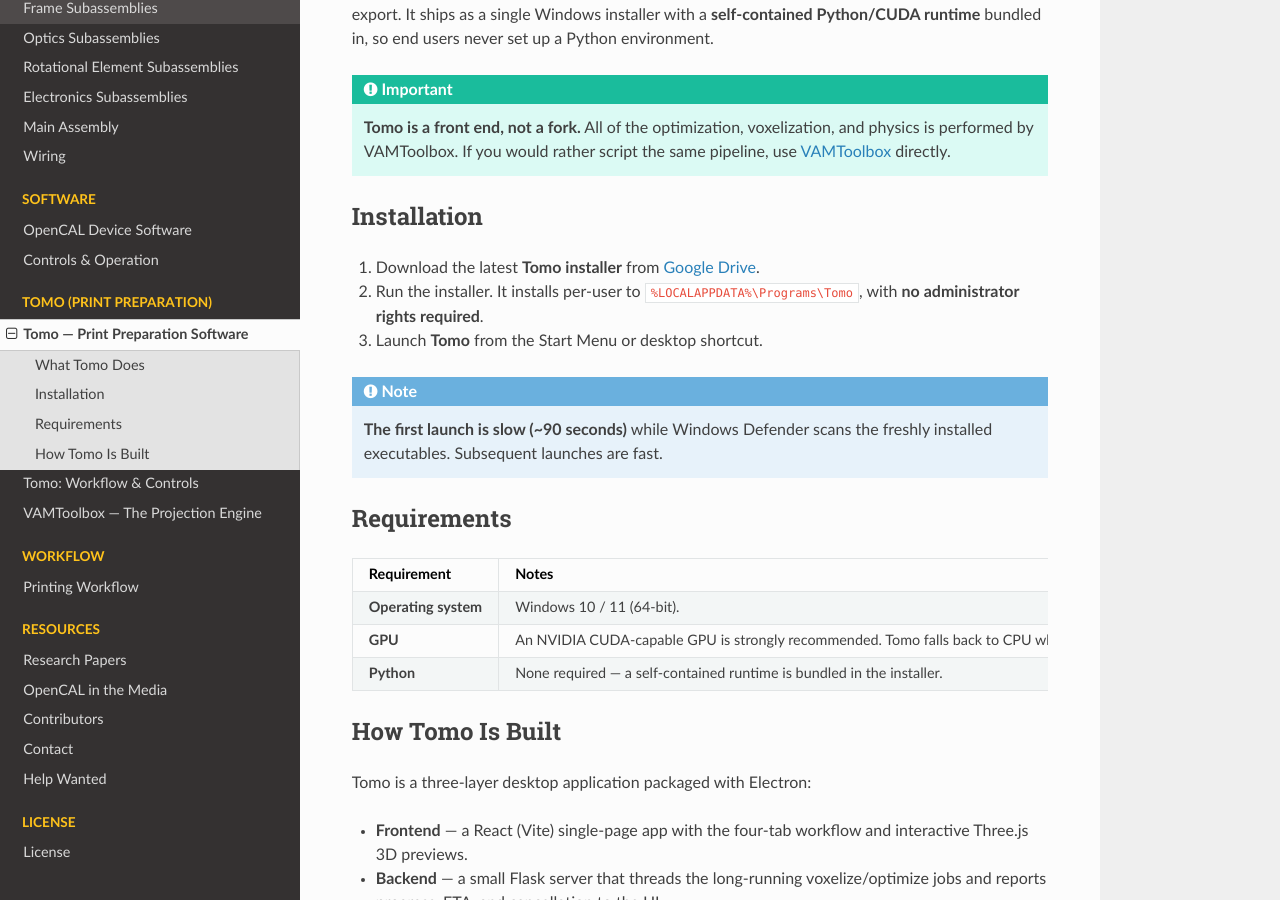
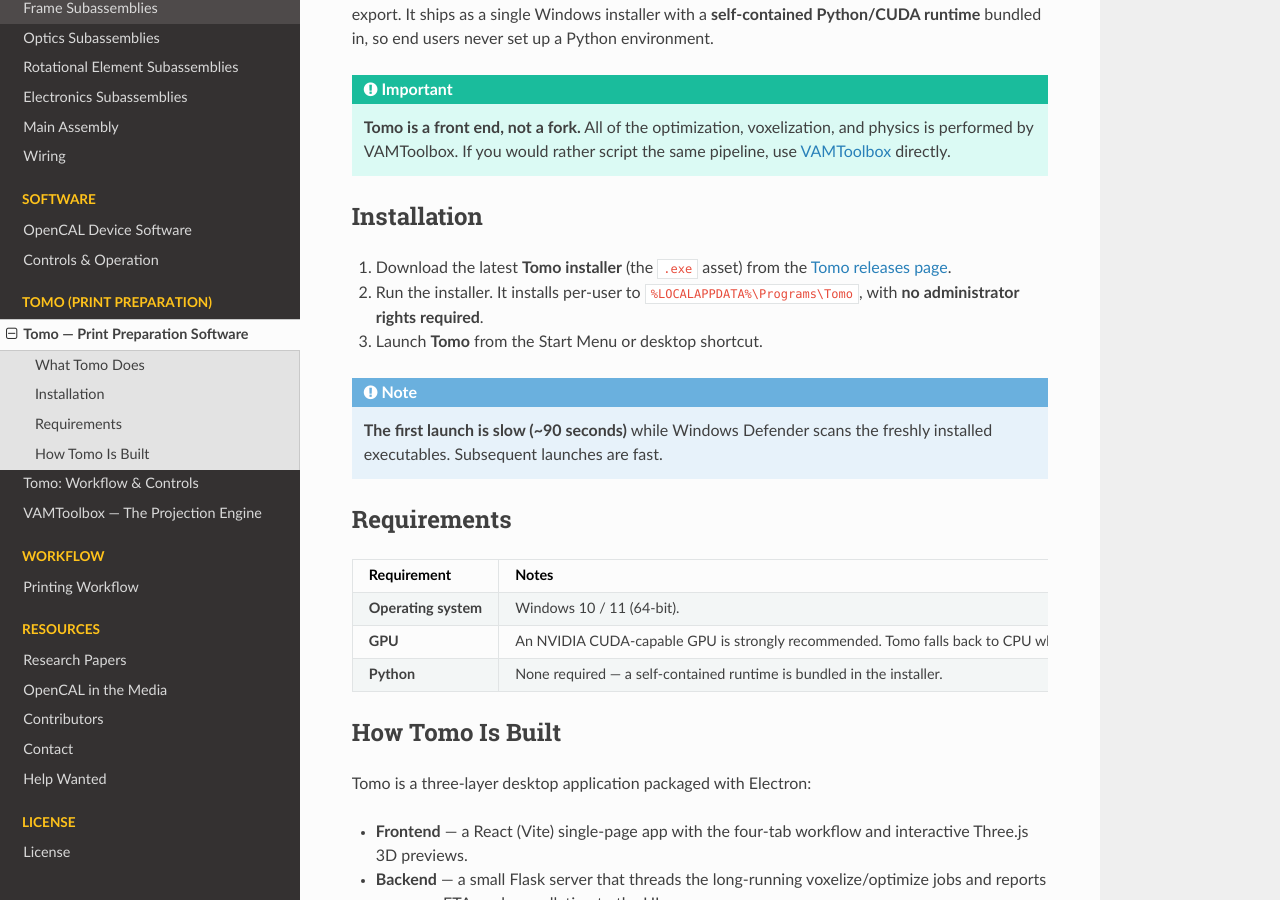
Before and after one commit to computed-axial-lithography/OpenCAL-documentation, a Sphinx documentation site: the page built from docs/source/software/tomo.rst, in a window 1280 px wide and 900 px high, scrolled down 1456 px. Built offline with Sphinx 7.4.7 and the Read the Docs theme 3.1.0, drawn with Linux system fonts in a browser that asks for light colours.

Commit message:
Point Tomo download to GitHub Releases
Replace the Google Drive installer link with the Tomo GitHub releases
page (latest), where the .exe asset is published.

Co-Authored-By: Claude Opus 4.8 (1M context) <noreply@anthropic.com>

```diff
--- a/docs/source/software/tomo.rst
+++ b/docs/source/software/tomo.rst
@@ -48,8 +48,8 @@ Python/CUDA runtime** bundled in, so end users never set up a Python environment
 Installation
 ------------
 
-#. Download the latest **Tomo installer** from
-   `Google Drive <https://drive.google.com/file/d/1a32FkjpBAUhvLERIauvhrU667B8wuy6c/view?usp=drive_link>`__.
+#. Download the latest **Tomo installer** (the ``.exe`` asset) from the
+   `Tomo releases page <https://github.com/computed-axial-lithography/tomo/releases/latest>`__.
 #. Run the installer. It installs per-user to ``%LOCALAPPDATA%\Programs\Tomo``, with **no
    administrator rights required**.
 #. Launch **Tomo** from the Start Menu or desktop shortcut.
```
